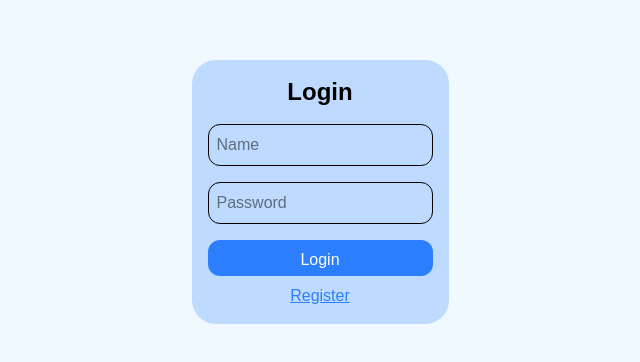
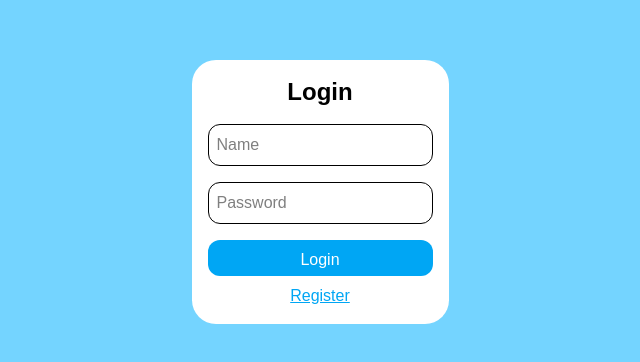
Before and after one commit to yahia200/homed, a Next.js app: page / in a window 1280 px wide. Shown: the part 208-570 px from the top of the page, without its empty margins (320-960 px from the left). Built offline with nearby package versions, Linux system fonts and the light colour scheme; no server answers.

Commit message:
design: colors&roundednes

```diff
--- a/app/globals.css
+++ b/app/globals.css
@@ -3,9 +3,10 @@
 @theme {
   --font-sans: var(--font-geist-sans);
   --font-mono: var(--font-geist-mono);
-	--color-background: var(--color-sky-50);
-	--color-foreground: var(--color-blue-200);
-	--color-primary: var(--color-blue-500);
+	--color-background: var(--color-sky-300);
+	--color-foreground: var(--color-white);
+	--color-primary: var(--color-sky-500);
+	--color-secondary: var(--color-teal-200);
 }
 
 body {
--- a/app/medication/page.tsx
+++ b/app/medication/page.tsx
@@ -12,7 +12,7 @@ async function page() {
 
 	return (
 		<div className="mt-8 space-y-6">
-			<div className="grid sm:grid-cols-2 lg:grid-cols-3 bg-foreground rounded-xl w-11/12 mx-auto p-4">
+			<div className="grid sm:grid-cols-2 lg:grid-cols-3 bg-foreground rounded-4xl w-11/12 mx-auto p-4 shadow-md border border-foreground">
 			{ session.user.medications.map((med: Medication) => (
 				<MedicationContainer med={med} key={med.name} />
 			))
--- a/components/Home.tsx
+++ b/components/Home.tsx
@@ -14,7 +14,7 @@ function Home({ user }: { user: User }) {
     setBloodPressureVisible(false);
   };
 
-  const containerStyle = "p-3 bg-foreground rounded-2xl relative";
+  const containerStyle = "p-3 bg-foreground rounded-4xl relative shadow-md border border-foreground";
   const titleStyle = "text-center text-lg font-bold";
   const linkStyle =
     "bg-primary block mx-auto text-white rounded-xl px-2 py-1 w-[25ch] text-center";
@@ -56,7 +56,7 @@ function Home({ user }: { user: User }) {
 
       {/* Blood Pressure Section */}
       <div className={containerStyle}>
-				<Link className="px-3 text-white py-1 absolute right-2 top-2 text-sm bg-primary rounded-xl" href="/pressure" >Edit</Link>
+				<Link className="px-3 text-white py-1 absolute right-3 top-3 text-sm bg-primary rounded-3xl" href="/pressure" >Edit</Link>
         <h1 className={titleStyle}>Blood Pressure</h1>
 
         {/* Adjust chart height to prevent overlap */}
--- a/components/MedicationContainer.tsx
+++ b/components/MedicationContainer.tsx
@@ -45,7 +45,7 @@ function MedicationContainer({ med, minimal }: { med: Medication, minimal?: bool
 	return (
 		<div
 			key={med.name}
-			className="bg-primary/50 w-fit p-2 rounded-xl mx-auto mb-2"
+			className="bg-secondary border border-background shadow-sm w-fit p-2 rounded-3xl mx-auto mb-2"
 		>
 			<h1 className="text-center text-lg font-bold">{med.name}</h1>
 			<h2 className="text-center text-sm">{getNextTime()}</h2>
--- a/components/MedicationForm.tsx
+++ b/components/MedicationForm.tsx
@@ -29,7 +29,7 @@ function MedicationForm() {
   return (
     <div>
       {" "}
-      <form className="bg-foreground w-11/12 sm:w-fit p-2 rounded-xl mx-auto" onSubmit={onSubmit}>
+      <form className="bg-foreground shadow-md border border-foreground w-11/12 sm:w-fit p-3 rounded-4xl mx-auto" onSubmit={onSubmit}>
         <div className="grid grid-cols-1 sm:grid-cols-4 gap-4 mb-2">
           <div>
             <label>Medication Name</label>
```
